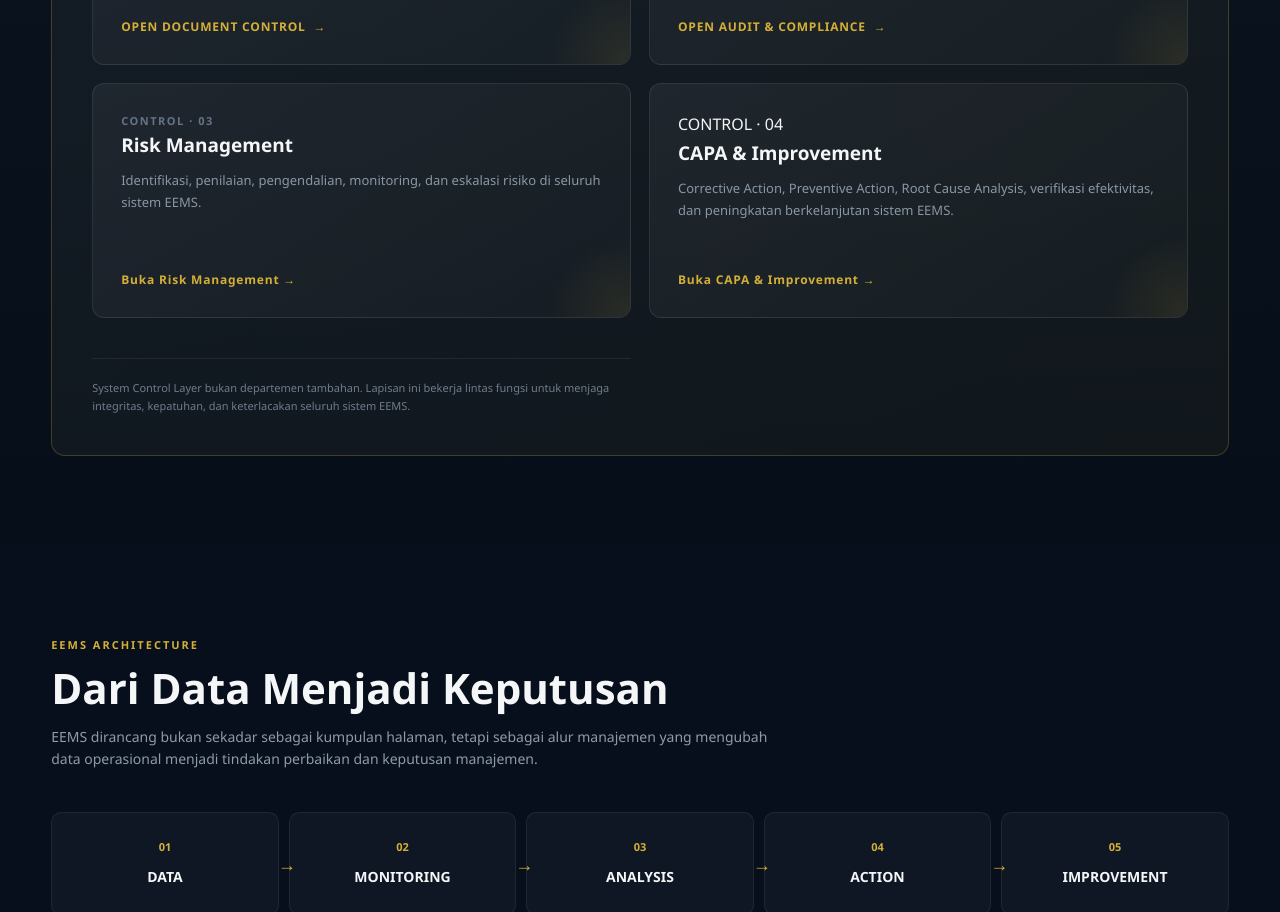
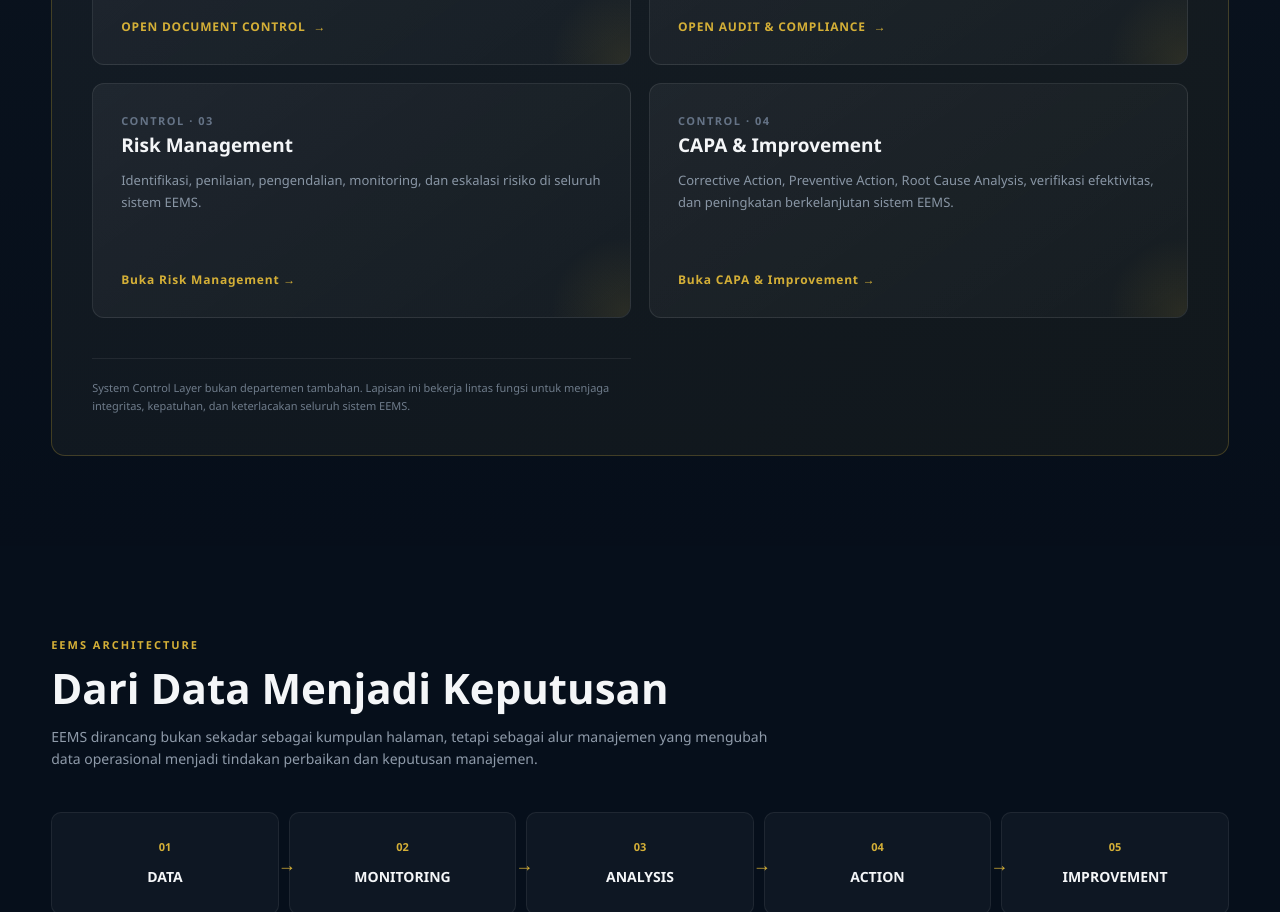
Before and after one commit to sandyacademy-web/Electrical-Energy-Management-System, a plain HTML site: page index.html in a window 1280 px wide. Shown: the part 3119-4031 px from the top of the page. Drawn offline with Linux system fonts and the light colour scheme.

Commit message:
Update index.html

```diff
--- a/index.html
+++ b/index.html
@@ -1801,7 +1801,7 @@
                     href="control/capa-improvement.html"
                     class="control-card"
                 >
-                    <div class="control-code">
+                    <div class="control-number">
                         CONTROL · 04
                     </div>
 
```
